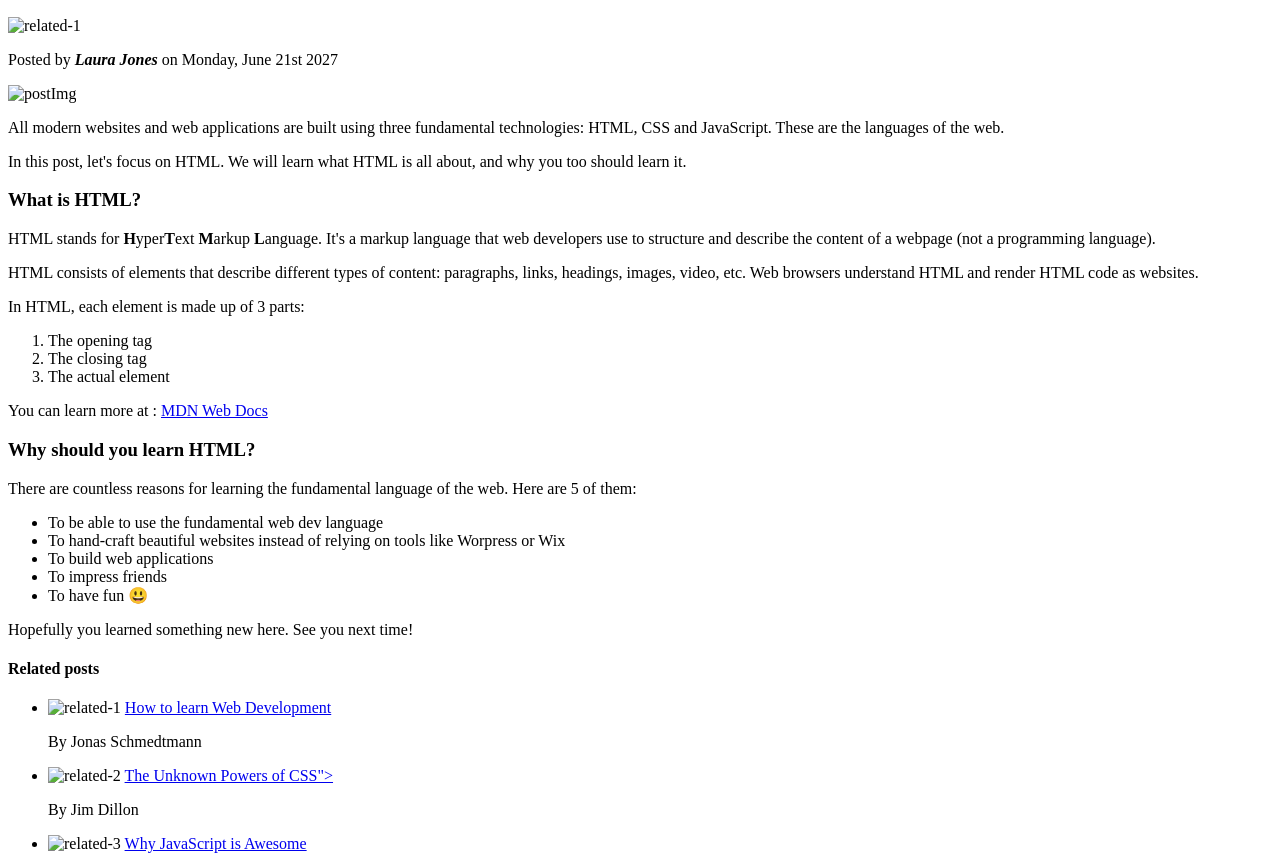
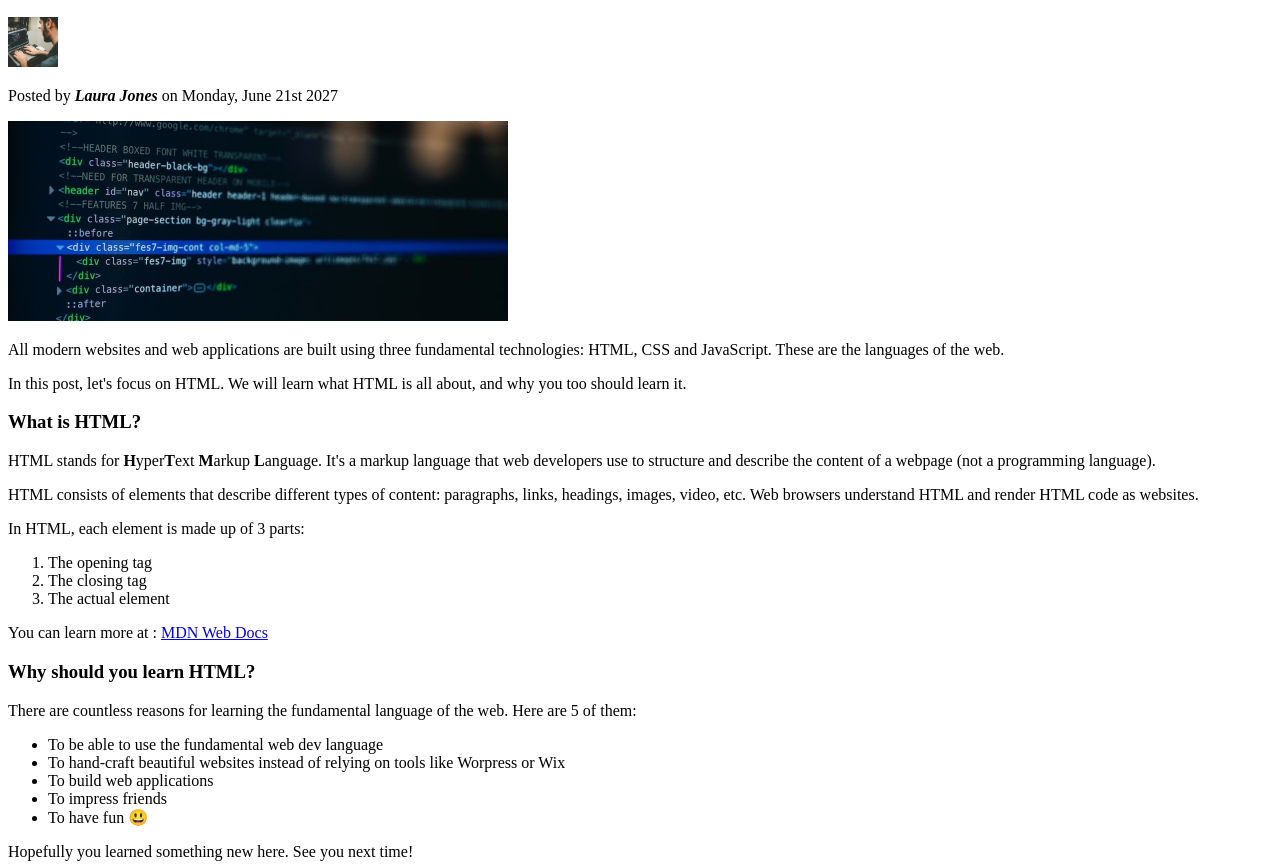
Before and after one commit to AlaaHamdyMohammadi/Web-Development-Principles, a plain HTML site: page 01-Test/index.html in a window 1280 px wide. Shown: the part 149-1015 px from the top of the page. Drawn offline with Linux system fonts and the light colour scheme; the site is published under a folder, as on GitHub Pages, so addresses that start at the root find nothing.

Commit message:
fix structure

```diff
--- a/01-Test/index.html
+++ b/01-Test/index.html
@@ -9,7 +9,7 @@
     <header>
       <h1>📘 The Code Magazine</h1>
       <nav>
-        <a href="/blog.html" target="_blank">Blog</a>
+        <a href="blog.html" target="_blank">Blog</a>
         <a href="#" target="_blank">Challenges</a>
         <a href="#" target="_blank">Flexbox</a>
         <a href="#" target="_blank">CSS Grid</a>
@@ -18,11 +18,11 @@
     <article>
       <header>
         <h2>The Basic Language of the Web: HTML</h2>
-        <img src="/img/related-1.jpg" alt="related-1" width="50" height="50" />
+        <img src="img/related-1.jpg" alt="related-1" width="50" height="50" />
         <p>
           Posted by <b><i>Laura Jones</i></b> on Monday, June 21st 2027
         </p>
-        <img src="/img/post-img.jpg" alt="postImg" width="500" height="200" />
+        <img src="img/post-img.jpg" alt="postImg" width="500" height="200" />
       </header>
       <p>
         All modern websites and web applications are built using three
@@ -80,17 +80,17 @@
       <ul>
         <li>
           <img
-            src="/img/related-1.jpg"
+            src="img/related-1.jpg"
             alt="related-1"
             width="75"
             height="75"
           />
           <a href="#">How to learn Web Development</a>
-          <p>By Jonas Schmedtmann</p>
+          <p>By Jonas Schmedtmann &rarr;</p>
         </li>
         <li>
           <img
-            src="/img/related-2.jpg"
+            src="img/related-2.jpg"
             alt="related-2"
             width="75"
             height="75"
@@ -100,7 +100,7 @@
         </li>
         <li>
           <img
-            src="/img/related-3.jpg"
+            src="img/related-3.jpg"
             alt="related-3"
             width="75"
             height="75"
```
Also changed, not shown: 01-Test/blog.html (renamed from blog.html), 01-Test/img/challenges.jpg (renamed from img/challenges.jpg), 01-Test/img/laura-jones.jpg (renamed from img/laura-jones.jpg), 01-Test/img/post-img.jpg (renamed from img/post-img.jpg), 01-Test/img/related-1.jpg (renamed from img/related-1.jpg), 01-Test/img/related-2.jpg (renamed from img/related-2.jpg), 01-Test/img/related-3.jpg (renamed from img/related-3.jpg).
